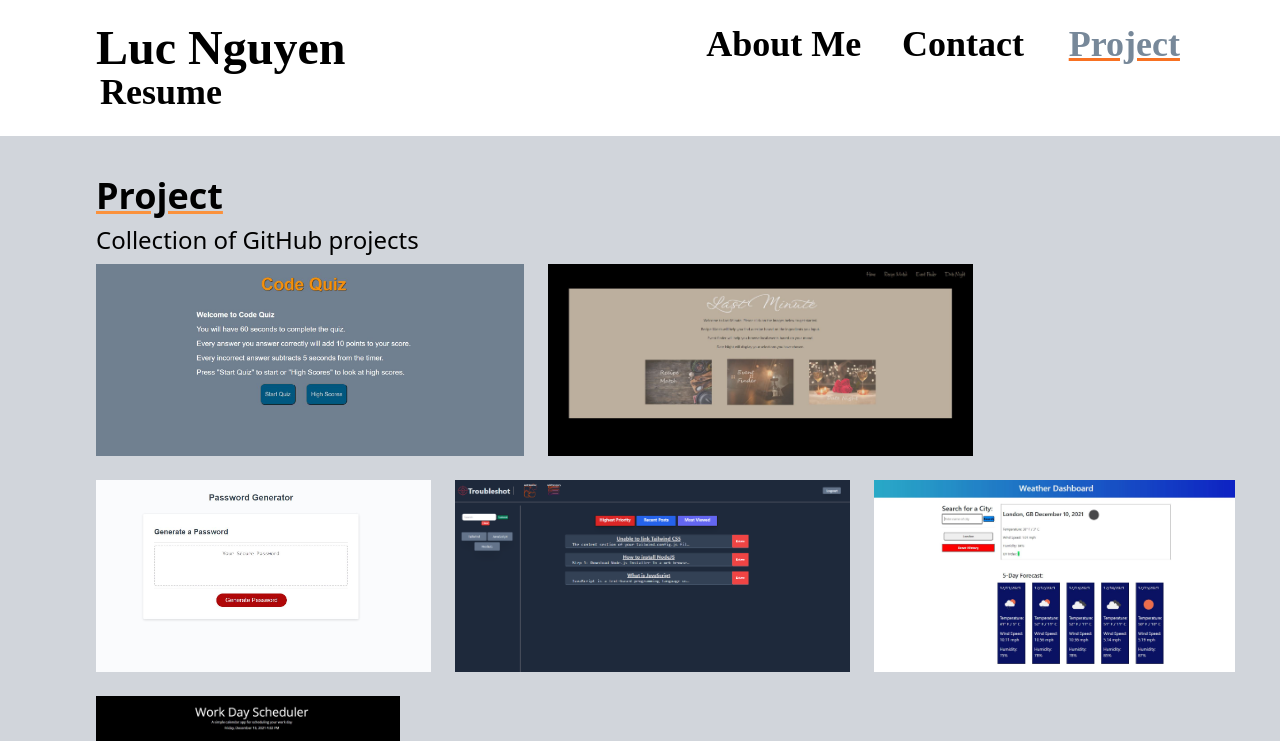
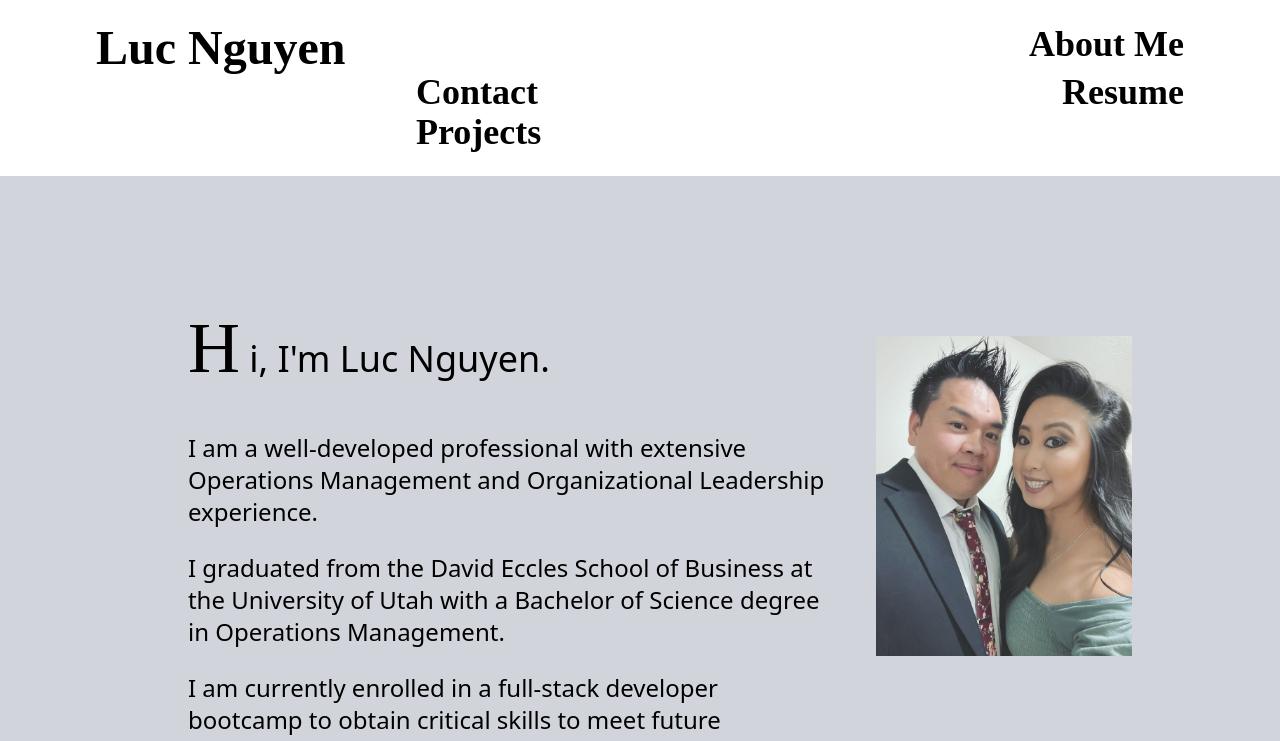
Before and after one commit to lnguyen87/react-portfolio, a React (Create React App) app: page / in a window 1280 px wide. Shown: the top 741 px of the page. Built offline with nearby package versions, Linux system fonts and the light colour scheme; a web font is replaced by a local one.

Commit message:
changed components to render off of currentComponent instead of conditional rendering off of contactSelected

```diff
--- a/src/App.js
+++ b/src/App.js
@@ -1,48 +1,26 @@
-import React, { useState } from 'react';
-import ContactForm from './components/Contact';
-import Navigation from './components/Navigation';
-import About from './components/About';
-import Footer from './components/Footer';
-import Project from './components/Project';
-import Resume from './components/Resume';
-
+import React, { useState } from "react";
+import ContactForm from "./components/Contact";
+import Navigation from "./components/Navigation";
+import About from "./components/About";
+import Footer from "./components/Footer";
+import ProjectList from "./components/ProjectList";
+import Resume from "./components/Resume";
 
 function App() {
-  const [categories] = useState([
-    {
-      name: 'project',
-      description: 'Collection of GitHub projects',
-    },
-    {
-      name: 'resume',
-      description: 'Click to here download my resume',
-    },
-  ]);
-
-  const [currentCategory, setCurrentCategory] = useState(categories[0]);
-
-  const [contactSelected, setContactSelected] = useState(false);
+  const [currentComponent, setCurrentComponent] = useState("about");
 
   return (
     <div className="bg-gray-300 text-black h-full font-sans">
       <Navigation
-      categories={categories}
-      setCurrentCategory={setCurrentCategory}
-      currentCategory={currentCategory}
-      contactSelected={contactSelected}
-      setContactSelected={setContactSelected}
+        setCurrentComponent={setCurrentComponent}
+        currentComponent={currentComponent}
       ></Navigation>
       <main>
-
-        {!contactSelected ? (
-          <>
-            <Project currentCategory={currentCategory}></Project>
-            <About></About>
-          </>
-        ) : (
-          <ContactForm></ContactForm>
-          )}
-          <Footer></Footer>
+        {currentComponent === "about" && <About />}
+        {currentComponent === "contact" && <ContactForm />}
+        {currentComponent === "resume" && <Resume />}
+        {currentComponent === "project" && <ProjectList />}
+        <Footer></Footer>
       </main>
     </div>
   );
--- a/src/components/Modal/index.js
+++ b/src/components/Modal/index.js
@@ -1,7 +1,7 @@
 import React from 'react';
 
-const Modal = ({ onClose, currentPhoto }) => {
-  const { name, description, category, index, githubLink, deployedLink } = currentPhoto;
+const Modal = ({ onClose, currentProject }) => {
+  const { name, description, category, index, githubLink, deployedLink } = currentProject;
 
   return (
     <div className="bg-black/60 bottom-0 left-0 right-0 top-0 overflow-auto fixed z-1">
--- a/src/components/Navigation/index.js
+++ b/src/components/Navigation/index.js
@@ -1,49 +1,69 @@
-import React, { useEffect } from 'react';
-import { capitalizeFirstLetter } from '../../utils/helpers';
+import React, { useEffect } from "react";
+import { capitalizeFirstLetter } from "../../utils/helpers";
 
 function Navigation(props) {
   const {
-        categories = [],
-        setCurrentCategory,
-        contactSelected,
-        currentCategory,
-        setContactSelected,
+    setCurrentComponent,
+    currentComponent,
   } = props;
 
   useEffect(() => {
-    document.title = capitalizeFirstLetter(currentCategory.name);
-  }, [currentCategory]);
+    document.title = capitalizeFirstLetter(currentComponent);
+  }, [currentComponent]);
 
   return (
     <header>
       <nav className="bg-white text-black">
         <ul className="flex flex-wrap justify-between align-center list-none mt-6 pb-6 mx-24 font-bold text-4xl font-shalimar">
           <h1 className="text-5xl font-windsong">
-                        <a data-testid="link" href="/react-portfolio" className="hover:opacity-60">Luc Nguyen</a>
+            <a
+              data-testid="link"
+              href="/react-portfolio"
+              className="hover:opacity-60"
+            >
+              Luc Nguyen
+            </a>
           </h1>
           <li className="ml-80">
-                        <a data-testid="about" href="#about" onClick={() => setContactSelected(false)} className="hover:text-orange-500">About Me</a>
+            <a
+              data-testid="about"
+              href="#about"
+              onClick={() => setCurrentComponent("about")}
+              className="hover:text-orange-500"
+            >
+              About Me
+            </a>
           </li>
-                    <li className={`hover:text-orange-500 ${contactSelected && 'navActive'}`}>
-                    <span onClick={() => setContactSelected(true)}>Contact</span>
+          <li className="ml-80">
+            <a
+              data-testid="contact"
+              href="#contact"
+              onClick={() => setCurrentComponent("contact")}
+              className="hover:text-orange-500"
+            >
+              Contact
+            </a>
           </li>
-                    {categories.map((category) => (
-                        <li
-                        className={`mx-1 hover:text-orange-500 ${
-                            currentCategory.name === category.name && !contactSelected && 'navActive'
-                            }`}
-                            key={category.name}
+          <li className="ml-80">
+            <a
+              data-testid="resume"
+              href="#resume"
+              onClick={() => setCurrentComponent("resume")}
+              className="hover:text-orange-500"
             >
-                        <span
-                            onClick={() => {
-                                setCurrentCategory(category);
-                                setContactSelected(false);
-                            }}
+              Resume
+            </a>
+          </li>
+          <li className="ml-80">
+            <a
+              data-testid="project"
+              href="#project"
+              onClick={() => setCurrentComponent("project")}
+              className="hover:text-orange-500"
             >
-                            {capitalizeFirstLetter(category.name)}
-                        </span>
+              Projects
+            </a>
           </li>
-                    ))}
         </ul>
       </nav>
     </header>
--- a/src/components/Project/index.js
+++ /dev/null
@@ -1,16 +0,0 @@
-import React from 'react';
-import PhotoList from '../PhotoList';
-import { capitalizeFirstLetter } from '../../utils/helpers';
-
-function Project(props) {
-    const { currentCategory } = props ;
-    return(
-        <section className="mt-10 ml-24 text-black">
-            <h1 data-testid="h1tag" className="text-4xl mb-2 font-bold decoration-orange-400 underline">{capitalizeFirstLetter(currentCategory.name)}</h1>
-            <p className="mb-2 text-2xl">{currentCategory.description}</p>
-            <PhotoList category={currentCategory.name} />
-        </section>
-    );
-}
-
-export default Project;
--- a/src/components/PhotoList/index.js
+++ b/src/components/ProjectList/index.js
@@ -1,11 +1,19 @@
 import React, { useState } from 'react';
+import { capitalizeFirstLetter } from '../../utils/helpers';
 import Modal from '../Modal';
 
-const PhotoList = ({ category }) => {
+const ProjectList = () => {
     const [isModalOpen, setIsModalOpen] = useState(false);
-    const [currentPhoto, setCurrentPhoto] = useState();
+    const [currentProject, setCurrentProject] = useState();
 
-    const [photos] = useState([
+    const [category] = useState(
+      {
+      name: 'project',
+      description: 'Collection of GitHub projects',
+      },
+    );
+
+    const [projects] = useState([
       {
           name: 'Last Minute',
           category: 'project',
@@ -50,31 +58,35 @@ const PhotoList = ({ category }) => {
       }
     ]);
 
-    const currentPhotos = photos.filter(photo => photo.category === category);
 
-    const toggleModal = (image, i) => {
-      setCurrentPhoto({ ...image, index: i });
+    const toggleModal = (project, i) => {
+      setCurrentProject({ ...project, index: i });
       setIsModalOpen(!isModalOpen);
     };
 
     return (
+      <section className="mt-10 ml-24 text-black">
+            <h1 data-testid="h1tag" className="text-4xl mb-2 font-bold decoration-orange-400 underline">{capitalizeFirstLetter(category.name)}</h1>
+            <p className="mb-2 text-2xl">{category.description}</p>
+
       <div>
         {isModalOpen && (
-          <Modal onClose={toggleModal} currentPhoto={currentPhoto} />
+          <Modal onClose={toggleModal} currentProject={currentProject} />
         )}
         <div className="flex flex-row flex-wrap">
-          {currentPhotos.map((image, i) => (
+          {projects.map((project, i) => (
             <img
-              src={require(`../../assets/images/${category}/${i}.jpg`)}
-              alt={image.name}
+              src={require(`../../assets/images/${project.category}/${i}.jpg`)}
+              alt={project.name}
               className="h-48 w-auto mb-6 mr-6 hover:opacity-70 hover:h-52"
-              onClick={() => toggleModal(image, i)}
-              key={image.name}
+              onClick={() => toggleModal(project, i)}
+              key={project.name}
             />
           ))}
         </div>
       </div>
+      </section>
     );
   };
 
-  export default PhotoList;
+  export default ProjectList;
--- a/src/components/Resume/index.js
+++ b/src/components/Resume/index.js
@@ -1,15 +1,25 @@
-import React from 'react';
-import pdf from '../../assets/resume.pdf';
-import { capitalizeFirstLetter } from '../../utils/helpers';
+import React, { useState } from "react";
+import pdf from "../../assets/resume.pdf";
+import { capitalizeFirstLetter } from "../../utils/helpers";
 
 function Resume(props) {
-    const { currentCategory } = props ;
-    return(
-        <section className="mt-10 ml-24 text-black">
-            <h1 data-testid="h1tag" className="text-4xl mb-2 font-bold decoration-orange-400 underline">{capitalizeFirstLetter(currentCategory.name)}</h1>
-            <a href={pdf}><p className="mb-2 text-2xl">{currentCategory.description}</p></a>
-        </section>
-    );
+  const [category] = useState({
+    name: "resume",
+    description: "Click to here download my resume",
+  });
+  return (
+    <section className="mt-10 ml-24 text-black">
+      <h1
+        data-testid="h1tag"
+        className="text-4xl mb-2 font-bold decoration-orange-400 underline"
+      >
+        {capitalizeFirstLetter(category.name)}
+      </h1>
+      <a href={pdf}>
+        <p className="mb-2 text-2xl">{category.description}</p>
+      </a>
+    </section>
+  );
 }
 
 export default Resume;
```
Lines whose indentation alone changed are shown as unchanged.
